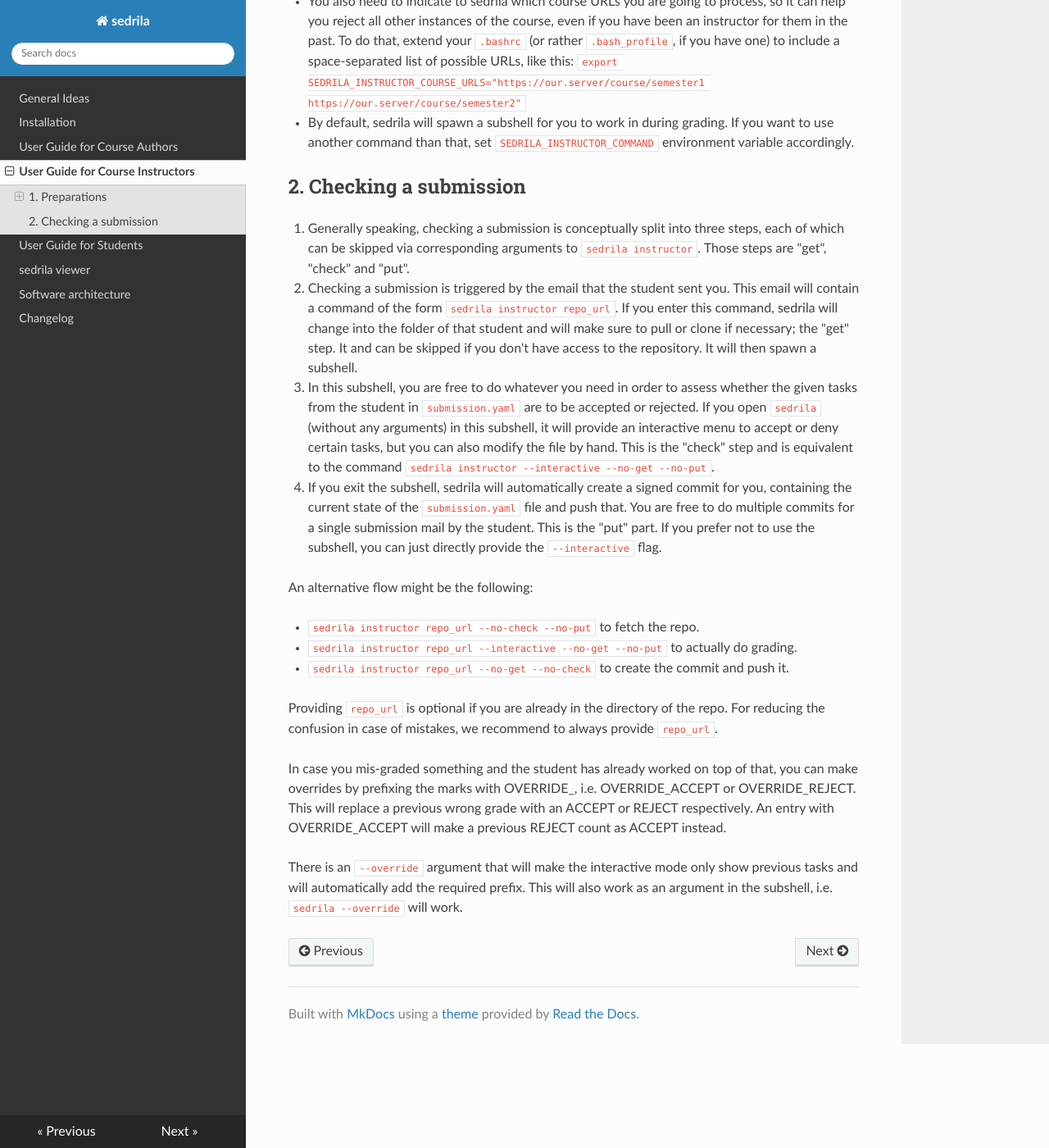
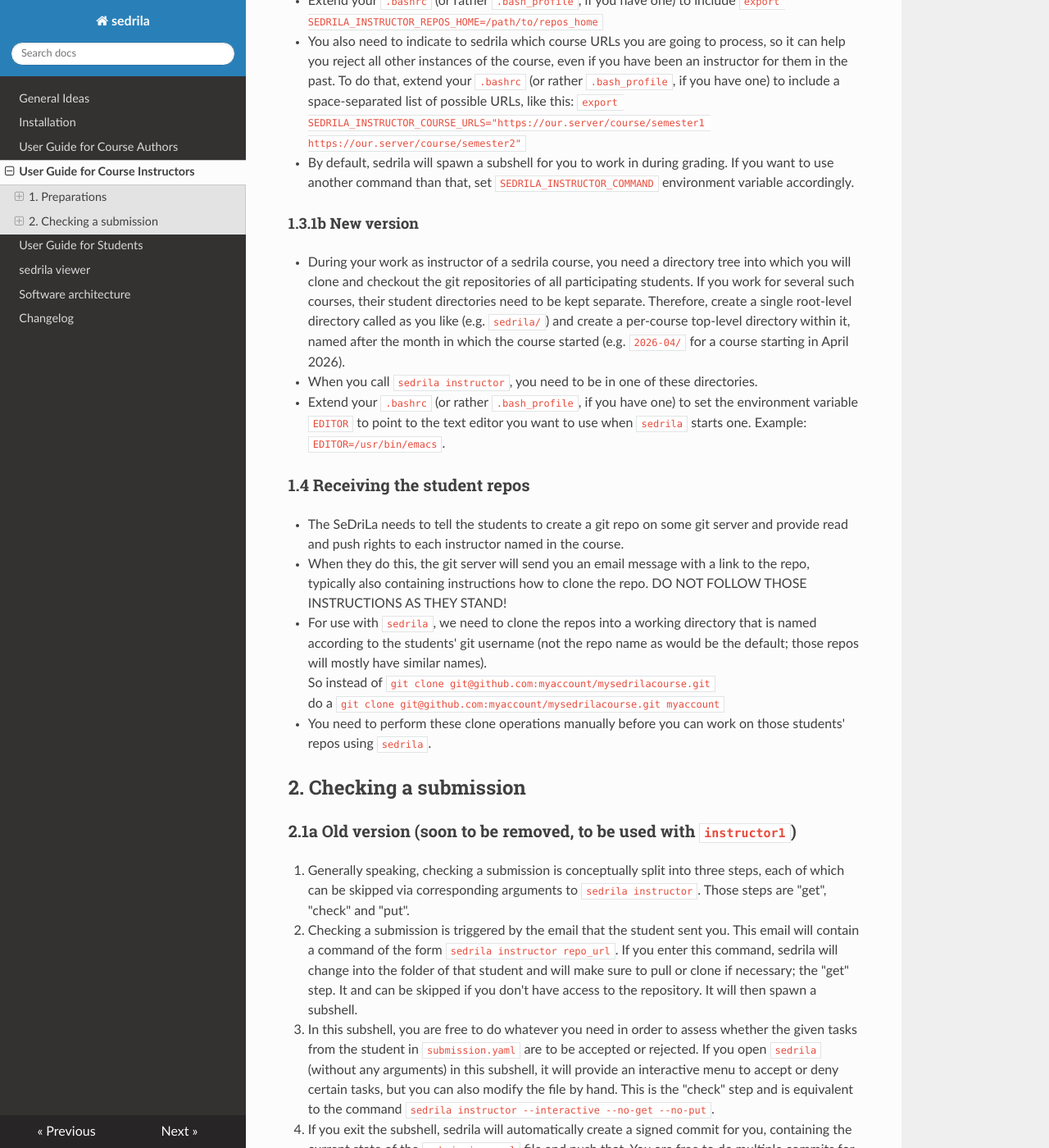
Before and after one commit to fubinf/sedrila, an MkDocs documentation site: the page built from docs/instructors.md, in a window 1280 px wide and 1400 px high, scrolled down 1277 px. Shown: the whole window at 82% size. Built offline with MkDocs 1.6.1, drawn with Linux system fonts in a browser that asks for light colours; nearby versions of some CDN libraries; some of the changed text lies outside the part shown.

Commit message:
instructors.md: Add docs for new 'instructor' version

```diff
--- a/docs/instructors.md
+++ b/docs/instructors.md
@@ -4,9 +4,9 @@
 
 All commands assume a Bash shell.
 The sedrila tool assumes a Unix environment.
-Under Windows, use WSL.
+Under Windows, use WSL. `sedrila` does not work natively in Windows.
 
-### Set up `gpg`
+### 1.1 Set up `gpg`
 
 - Install `sedrila`
 - Install `gpg`:
@@ -24,7 +24,7 @@
   you need to enter it again.
   [HREF::https://superuser.com/questions/624343/keep-gnupg-credentials-cached-for-entire-user-session]
 
-### Make entry in `sedrila.yaml`
+### 1.2 Make entry in `sedrila.yaml`
 
 - Send the course organizer your `instructor` entry for your course's `sedrila.yaml`.
   Find a copy of `sedrila.yaml` at `https://courseserver.example.org/path/course/sedrila.yaml`
@@ -34,10 +34,12 @@
   The beginning and end line markers for the pubkey are optional.
 
 
-### Set up your workstation
+### 1.3 Set up your workstation
 
 Those steps are quality of life aspects only. You can use sedrila without having done this if you
 are in an environment where they might cause any issues, even though there shouldn't be any.
+
+#### 1.3.1a Old version (soon to be removed, to be used with `instructor1`)
 
 - During your work as instructor of a sedrila course,
   you need a directory tree into which you will clone and checkout the git repositories
@@ -57,8 +59,40 @@
 - By default, sedrila will spawn a subshell for you to work in during grading. If you want to use
   another command than that, set `SEDRILA_INSTRUCTOR_COMMAND` environment variable accordingly.
 
+#### 1.3.1b New version
+
+- During your work as instructor of a sedrila course,
+  you need a directory tree into which you will clone and checkout the git repositories
+  of all participating students.
+  If you work for several such courses, their student directories need to be kept separate.
+  Therefore, create a single root-level directory called as you like (e.g. `sedrila/`)
+  and create a per-course top-level directory within it, named after the month in which the
+  course started (e.g. `2026-04/` for a course starting in April 2026).
+- When you call `sedrila instructor`, you need to be in one of these directories.
+- Extend your `.bashrc` (or rather `.bash_profile`, if you have one) to set the
+  environment variable `EDITOR` to point to the text editor you want to use when
+  `sedrila` starts one. Example: `EDITOR=/usr/bin/emacs`.
+
+
+### 1.4 Receiving the student repos
+
+- The SeDriLa needs to tell the students to create a git repo on some git server
+  and provide read and push rights to each instructor named in the course.
+- When they do this, the git server will send you an email message with a link to the repo,
+  typically also containing instructions how to clone the repo.
+  DO NOT FOLLOW THOSE INSTRUCTIONS AS THEY STAND!
+- For use with `sedrila`, we need to clone the repos into a working directory that is
+  named according to the students' git username (not the repo name as would be the default;
+  those repos will mostly have similar names).
+  So instead of `git clone git@github.com:myaccount/mysedrilacourse.git`
+  do a `git clone git@github.com:myaccount/mysedrilacourse.git myaccount`
+- You need to perform these clone operations manually before you can work on those students' repos
+  using `sedrila`.
+
 
 ## 2. Checking a submission
+
+### 2.1a Old version (soon to be removed, to be used with `instructor1`)
 
 1. Generally speaking, checking a submission is conceptually split into three steps, each of which
 can be skipped via corresponding arguments to `sedrila instructor`.
@@ -101,3 +135,26 @@
 There is an `--override` argument that will make the interactive mode only show
 previous tasks and will automatically add the required prefix. This will also
 work as an argument in the subshell, i.e. `sedrila --override` will work.
+
+### 2.1b New version
+
+Call `sedrila instructor student1 student2`,
+where `student1` and `student2` are two students' git usernames
+and therefore also the names of directories in the course-level top directory
+in which the call needs to be made.
+You can call `sedrila` with any number of directories theoretically,
+but the ideal case is two, where these students form a work pair and make
+corresponding submissions at the same time.
+Working with more than four directories at once is hardly practical.
+
+- When `sedrila` starts, it will ask, for each directory, whether it should `git pull` the repo.
+  Usually your answer is yes if there is a fresh submission, but perhaps no upon continueing calls later.
+- `sedrila` provides a simple menu-driven command loop for calling various tools for
+  marking submission items as accepted or rejected:
+    - the `sedrila viewer` (used in the browser and usually the nicest choice once
+      accept/reject functionality will be implemented which right now it is not)
+    - interactive dialog in the terminal
+    - the text editor of your choice
+- When you are done, select `push` to commit and push some or all of the submissions.
+
+(Some details from the above Old version are also relevant for the New version.)
```
